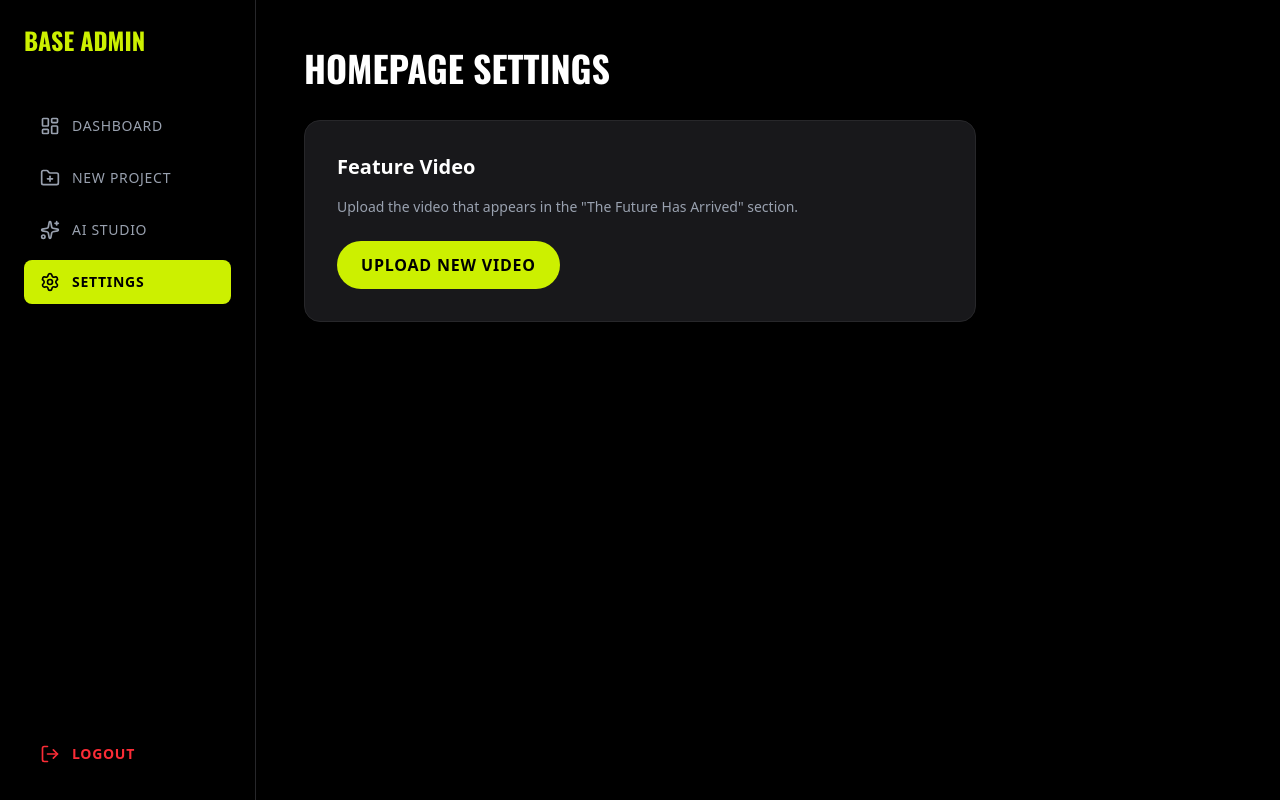
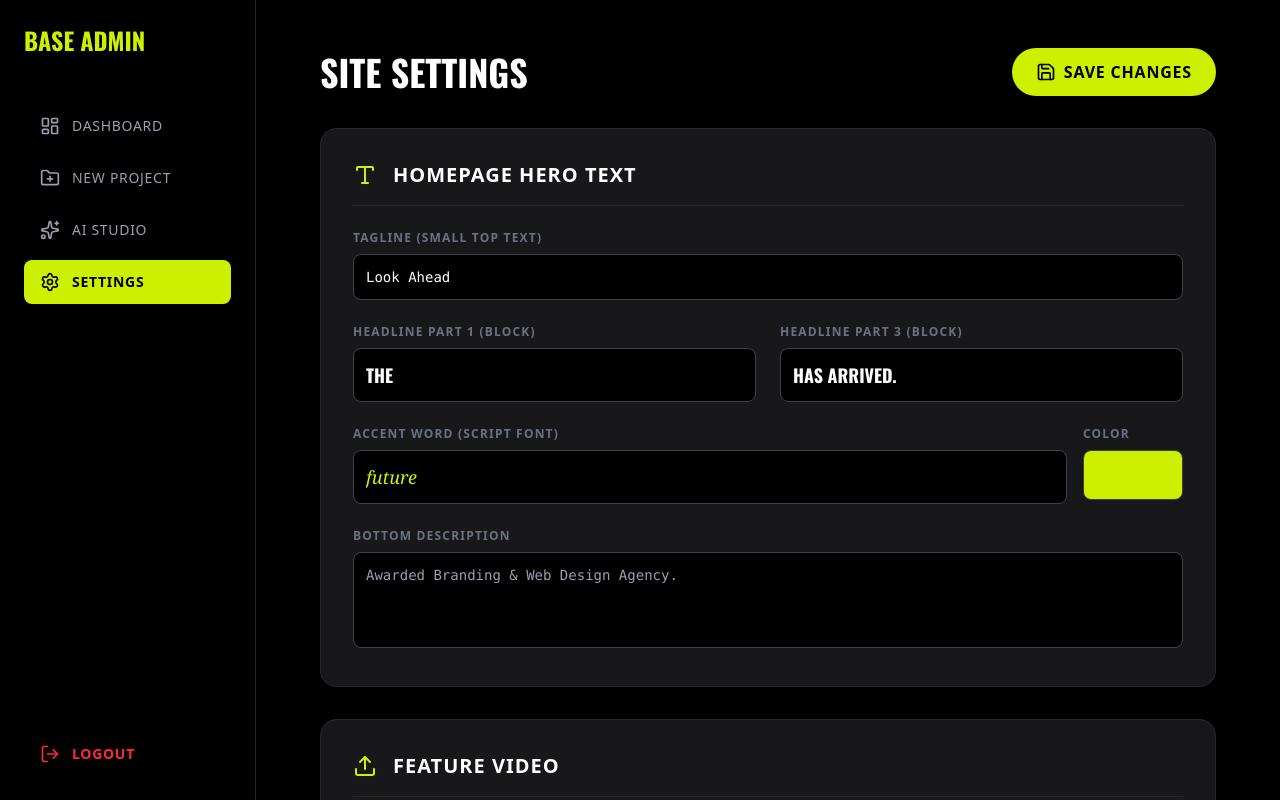
Before and after one commit to gokhanyigit06/base, a Next.js app: page /admin/dashboard/settings in a window 1280 px wide. Shown: the top 800 px of the page. Built offline with nearby package versions, Linux system fonts and the light colour scheme; no server answers; the database is empty; a web font is replaced by a local one.

Commit message:
Update: Homepage Text Settings & Marquee Animation Improvements

```diff
--- a/app/admin/dashboard/settings/page.tsx
+++ b/app/admin/dashboard/settings/page.tsx
@@ -2,32 +2,76 @@
 
 import { useState, useEffect } from "react";
 import { supabase } from "@/lib/supabase";
-import { Loader2 } from "lucide-react";
-import imageCompression from "browser-image-compression";
+import { Loader2, Save, Upload, Type } from "lucide-react";
 
-export default function HomepageSettingsPage() {
+export default function SettingsPage() {
     const [loading, setLoading] = useState(true);
+    const [saving, setSaving] = useState(false);
     const [uploading, setUploading] = useState(false);
-    const [videoUrl, setVideoUrl] = useState("");
-    const [currentUrl, setCurrentUrl] = useState("");
 
-    // Fetch current setting
+    // Form State
+    const [settings, setSettings] = useState({
+        // Video
+        homepage_video_url: "",
+
+        // Hero Text
+        hero_tagline: "Look Ahead",
+        hero_headline_start: "THE",
+        hero_headline_accent: "future",
+        hero_headline_end: "HAS ARRIVED.",
+        hero_description: "Awarded Branding & Web Design Agency.",
+
+        // Colors (Hex defaults matching brand colors)
+        hero_accent_color: "#CCF000", // brand-yellow
+    });
+
+    // Fetch initial settings
     useEffect(() => {
         const fetchSettings = async () => {
             const { data } = await supabase
                 .from('site_settings')
-                .select('value')
-                .eq('key', 'homepage_video_url')
-                .single();
+                .select('key, value');
 
-            if (data?.value) {
-                setVideoUrl(data.value);
-                setCurrentUrl(data.value);
+            if (data) {
+                const newSettings: any = { ...settings };
+                data.forEach((item: { key: string, value: string }) => {
+                    if (Object.keys(newSettings).includes(item.key)) {
+                        newSettings[item.key] = item.value;
+                    }
+                });
+                setSettings(newSettings);
             }
             setLoading(false);
         };
         fetchSettings();
     }, []);
+
+    const handleChange = (e: React.ChangeEvent<HTMLInputElement | HTMLTextAreaElement>) => {
+        setSettings({ ...settings, [e.target.name]: e.target.value });
+    };
+
+    const handleSave = async () => {
+        setSaving(true);
+        try {
+            // Prepare upsert array
+            const updates = Object.entries(settings).map(([key, value]) => ({
+                key,
+                value
+            }));
+
+            const { error } = await supabase
+                .from('site_settings')
+                .upsert(updates, { onConflict: 'key' });
+
+            if (error) throw error;
+            alert("Settings saved successfully!");
+        } catch (error) {
+            console.error(error);
+            alert("Error saving settings.");
+        } finally {
+            setSaving(false);
+        }
+    };
 
     const handleVideoUpload = async (e: React.ChangeEvent<HTMLInputElement>) => {
         const file = e.target.files?.[0];
@@ -48,38 +92,136 @@ export default function HomepageSettingsPage() {
             const { data } = supabase.storage.from('project-assets').getPublicUrl(filePath);
             const publicUrl = data.publicUrl;
 
-            // Save to DB
+            // Update local state handles the UI updates, save will persist it or we persist immediately?
+            // Let's persist immediately for video upload to match previous UX
             const { error: dbError } = await supabase
                 .from('site_settings')
                 .upsert({ key: 'homepage_video_url', value: publicUrl }, { onConflict: 'key' });
 
             if (dbError) throw dbError;
 
-            setVideoUrl(publicUrl);
-            setCurrentUrl(publicUrl);
+            setSettings(prev => ({ ...prev, homepage_video_url: publicUrl }));
             alert("Video updated successfully!");
 
         } catch (error: any) {
             console.error(error);
-            alert(`Error uploading video: ${error.message || error.error_description || "Unknown error"}`);
+            alert(`Error uploading video: ${error.message || "Unknown error"}`);
         } finally {
             setUploading(false);
         }
     };
 
-    if (loading) return <div className="p-12"><Loader2 className="animate-spin" /></div>;
+    if (loading) return <div className="p-12"><Loader2 className="animate-spin text-white" /></div>;
 
     return (
-        <div className="max-w-2xl">
-            <h1 className="text-4xl font-bold font-oswald uppercase text-white mb-8">Homepage Settings</h1>
+        <div className="max-w-4xl mx-auto pb-24">
+            <div className="flex items-center justify-between mb-8">
+                <h1 className="text-4xl font-bold font-oswald uppercase text-white">Site Settings</h1>
+                <button
+                    onClick={handleSave}
+                    disabled={saving}
+                    className="bg-brand-yellow text-black px-6 py-3 rounded-full font-bold uppercase tracking-wider hover:bg-white transition-colors flex items-center gap-2"
+                >
+                    {saving ? <Loader2 className="w-5 h-5 animate-spin" /> : <Save className="w-5 h-5" />}
+                    Save Changes
+                </button>
+            </div>
 
-            <div className="bg-zinc-900 border border-zinc-800 p-8 rounded-2xl">
-                <h3 className="text-xl font-bold text-white mb-4">Feature Video</h3>
+            <div className="grid grid-cols-1 gap-8">
+
+                {/* --- HOME HERO TEXT --- */}
+                <section className="bg-zinc-900 border border-zinc-800 p-8 rounded-2xl">
+                    <div className="flex items-center gap-4 mb-6 border-b border-zinc-800 pb-4">
+                        <Type className="text-brand-yellow w-6 h-6" />
+                        <h3 className="text-xl font-bold text-white uppercase tracking-wider">Homepage Hero Text</h3>
+                    </div>
+
+                    <div className="grid grid-cols-1 md:grid-cols-2 gap-6">
+
+                        {/* Top Tagline */}
+                        <div className="col-span-2">
+                            <label className="block text-xs font-bold uppercase tracking-widest text-gray-500 mb-2">Tagline (Small Top Text)</label>
+                            <input
+                                name="hero_tagline"
+                                value={settings.hero_tagline}
+                                onChange={handleChange}
+                                className="w-full bg-black border border-zinc-700 rounded-lg p-3 text-white placeholder:text-gray-700 focus:border-brand-yellow outline-none font-mono text-sm"
+                            />
+                        </div>
+
+                        {/* Main Headline Parts */}
+                        <div>
+                            <label className="block text-xs font-bold uppercase tracking-widest text-gray-500 mb-2">Headline Part 1 (Block)</label>
+                            <input
+                                name="hero_headline_start"
+                                value={settings.hero_headline_start}
+                                onChange={handleChange}
+                                className="w-full bg-black border border-zinc-700 rounded-lg p-3 text-white placeholder:text-gray-700 focus:border-brand-yellow outline-none font-oswald font-bold uppercase text-lg"
+                            />
+                        </div>
+
+                        <div>
+                            <label className="block text-xs font-bold uppercase tracking-widest text-gray-500 mb-2">Headline Part 3 (Block)</label>
+                            <input
+                                name="hero_headline_end"
+                                value={settings.hero_headline_end}
+                                onChange={handleChange}
+                                className="w-full bg-black border border-zinc-700 rounded-lg p-3 text-white placeholder:text-gray-700 focus:border-brand-yellow outline-none font-oswald font-bold uppercase text-lg"
+                            />
+                        </div>
+
+                        {/* Accent Word & Color */}
+                        <div className="col-span-2 grid grid-cols-1 md:grid-cols-[1fr_100px] gap-4">
+                            <div>
+                                <label className="block text-xs font-bold uppercase tracking-widest text-gray-500 mb-2">Accent Word (Script Font)</label>
+                                <input
+                                    name="hero_headline_accent"
+                                    value={settings.hero_headline_accent}
+                                    onChange={handleChange}
+                                    className="w-full bg-black border border-zinc-700 rounded-lg p-3 text-brand-yellow placeholder:text-gray-700 focus:border-brand-yellow outline-none font-serif italic text-lg"
+                                    style={{ color: settings.hero_accent_color }}
+                                />
+                            </div>
+                            <div>
+                                <label className="block text-xs font-bold uppercase tracking-widest text-gray-500 mb-2">Color</label>
+                                <div className="h-[50px] w-full relative rounded-lg overflow-hidden border border-zinc-700">
+                                    <input
+                                        type="color"
+                                        name="hero_accent_color"
+                                        value={settings.hero_accent_color}
+                                        onChange={handleChange}
+                                        className="absolute inset-0 w-[150%] h-[150%] -top-[25%] -left-[25%] cursor-pointer p-0 border-0"
+                                    />
+                                </div>
+                            </div>
+                        </div>
+
+                        {/* Description */}
+                        <div className="col-span-2">
+                            <label className="block text-xs font-bold uppercase tracking-widest text-gray-500 mb-2">Bottom Description</label>
+                            <textarea
+                                name="hero_description"
+                                value={settings.hero_description}
+                                onChange={handleChange}
+                                className="w-full h-24 bg-black border border-zinc-700 rounded-lg p-3 text-gray-400 placeholder:text-gray-700 focus:border-brand-yellow outline-none font-mono text-sm resize-none"
+                            />
+                        </div>
+
+                    </div>
+                </section>
+
+                {/* --- VIDEO SECTION --- */}
+                <section className="bg-zinc-900 border border-zinc-800 p-8 rounded-2xl">
+                    <div className="flex items-center gap-4 mb-6 border-b border-zinc-800 pb-4">
+                        <Upload className="text-brand-yellow w-6 h-6" />
+                        <h3 className="text-xl font-bold text-white uppercase tracking-wider">Feature Video</h3>
+                    </div>
+
                     <p className="text-gray-400 mb-6 text-sm">Upload the video that appears in the "The Future Has Arrived" section.</p>
 
-                {currentUrl && (
+                    {settings.homepage_video_url && (
                         <div className="mb-6 aspect-video rounded-lg overflow-hidden bg-black border border-zinc-700 relative">
-                        <video src={currentUrl} className="w-full h-full object-cover" controls />
+                            <video src={settings.homepage_video_url} className="w-full h-full object-cover" controls />
                         </div>
                     )}
 
@@ -103,6 +245,8 @@ export default function HomepageSettingsPage() {
                             ) : "Upload New Video"}
                         </label>
                     </div>
+                </section>
+
             </div>
         </div>
     );
--- a/components/feature-section.tsx
+++ b/components/feature-section.tsx
@@ -7,21 +7,43 @@ import { supabase } from "@/lib/supabase";
 
 export function FeatureSection() {
     const [isVideoOpen, setIsVideoOpen] = useState(false);
+
+    // Dynamic Content State
     const [videoUrl, setVideoUrl] = useState("https://videos.pexels.com/video-files/3129671/3129671-uhd_2560_1440_25fps.mp4");
+    const [tagline, setTagline] = useState("Look Ahead");
+    const [headlineStart, setHeadlineStart] = useState("THE");
+    const [headlineAccent, setHeadlineAccent] = useState("future");
+    const [headlineEnd, setHeadlineEnd] = useState("HAS ARRIVED.");
+    const [description, setDescription] = useState("Awarded Branding & Web Design Agency.");
+    const [accentColor, setAccentColor] = useState("#CCF000");
 
     useEffect(() => {
-        const fetchVideo = async () => {
+        const fetchSettings = async () => {
             const { data } = await supabase
                 .from('site_settings')
-                .select('value')
-                .eq('key', 'homepage_video_url')
-                .single();
+                .select('key, value');
 
-            if (data?.value) {
-                setVideoUrl(data.value);
+            if (data) {
+                // Map settings to state
+                const settingsMap: Record<string, (value: string) => void> = {
+                    homepage_video_url: setVideoUrl,
+                    hero_tagline: setTagline,
+                    hero_headline_start: setHeadlineStart,
+                    hero_headline_accent: setHeadlineAccent,
+                    hero_headline_end: setHeadlineEnd,
+                    hero_description: setDescription,
+                    hero_accent_color: setAccentColor
+                };
+
+                data.forEach((item: { key: string, value: string }) => {
+                    if (settingsMap[item.key] && typeof settingsMap[item.key] === 'function') {
+                        // Typescript might complain about function type matching, calling simply:
+                        (settingsMap[item.key] as any)(item.value);
+                    }
+                });
             }
         };
-        fetchVideo();
+        fetchSettings();
     }, []);
 
     return (
@@ -31,19 +53,22 @@ export function FeatureSection() {
                 {/* Left Column: Typography */}
                 <div className="w-full md:w-1/2 flex flex-col gap-6 relative">
                     <span className="text-sm font-mono tracking-widest text-gray-400 uppercase mb-4">
-                        Look Ahead
+                        {tagline}
                     </span>
 
                     <h2 className="text-[12vw] md:text-[7vw] leading-[0.85] font-bold uppercase font-oswald flex flex-col">
-                        <span className="block">THE</span>
-                        <span className="font-playfair italic font-light lowercase text-brand-yellow ml-12 -mt-2">
-                            future
+                        <span className="block">{headlineStart}</span>
+                        <span
+                            className="font-playfair italic font-light lowercase ml-12 -mt-2"
+                            style={{ color: accentColor }}
+                        >
+                            {headlineAccent}
                         </span>
-                        <span className="block">HAS ARRIVED.</span>
+                        <span className="block">{headlineEnd}</span>
                     </h2>
 
                     <p className="md:mt-12 text-sm md:text-base font-mono text-gray-400 tracking-wider uppercase border-l-2 border-brand-red pl-4">
-                        Awarded Branding & Web Design Agency.
+                        {description}
                     </p>
                 </div>
 
```
Also changed, not shown: components/marquee-section.tsx (+16 -5 lines). Lines whose indentation alone changed are shown as unchanged.
